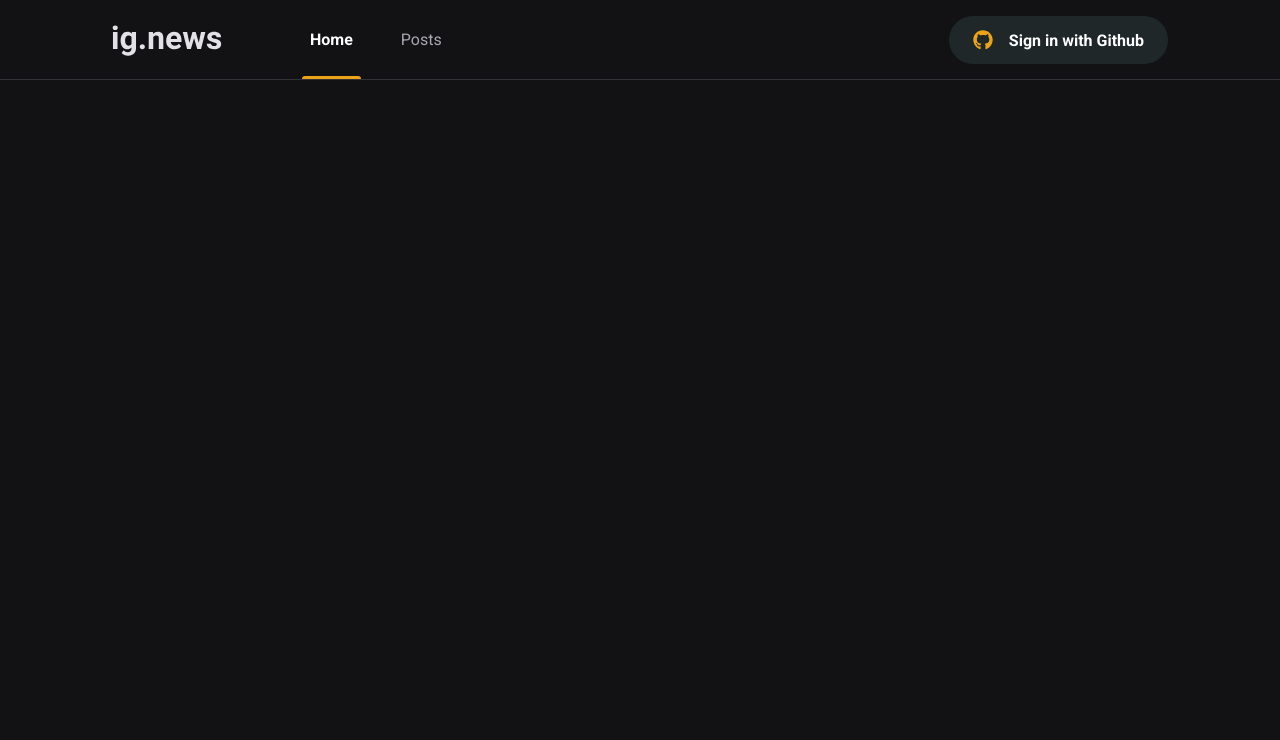
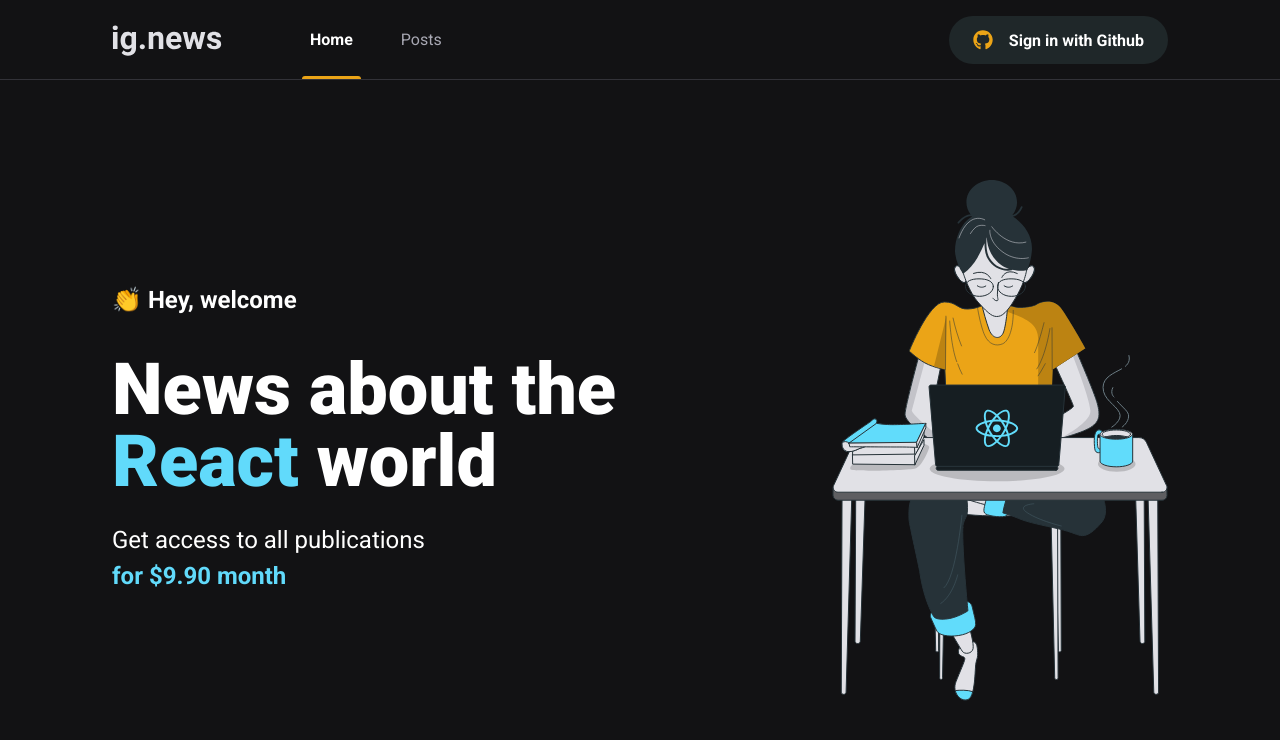
Before and after one commit to araujo-jp/IgNews, a Next.js app: page / in a window 1280 px wide. Shown: the top 740 px of the page. Built offline with nearby package versions, Linux system fonts and the light colour scheme.

Commit message:
feat: add main content home

```diff
--- /dev/null
+++ b/src/pages/home.module.scss
@@ -0,0 +1,45 @@
+.contentContainer {
+  max-width: 1120px;
+  margin: 0 auto;
+  padding: 0 2rem;
+  height: calc(100vh - 5rem);
+
+  display: flex;
+  align-items: center;
+  justify-content: space-between;
+}
+
+.hero {
+  max-width: 600px;
+
+  span {
+    font-size: 1.5rem;
+    font-weight: bold;
+  }
+
+  h1 {
+    font-size: 4.5rem;
+    line-height: 4.5rem;
+    font-weight: 900;
+    margin-top: 2.5rem;
+
+    span {
+      color: var(--cyan-500);
+      font-size: 4.5rem;
+      line-height: 4.5rem;
+      font-weight: 900;
+      margin-top: 2.5rem;
+    }
+  }
+
+  p {
+    font-size: 1.5rem;
+    line-height: 2.25rem;
+    margin-top: 1.5rem;
+
+    span {
+      color: var(--cyan-500);
+      font-weight: bold;
+    }
+  }
+}
--- a/src/pages/index.tsx
+++ b/src/pages/index.tsx
@@ -1,4 +1,6 @@
 import Head from 'next/head'
+
+import styles from './home.module.scss'
 
 export default function Home() {
   return (
@@ -6,6 +8,19 @@ export default function Home() {
       <Head>
         <title>Home | Ig.news</title>
       </Head>
+
+      <main className={styles.contentContainer}>
+        <section className={styles.hero}>
+          <span>👏 Hey, welcome</span>
+          <h1>News about the <span>React</span> world</h1>
+          <p>
+            Get access to all publications <br />
+            <span>for $9.90 month</span>
+          </p>
+        </section>
+
+        <img src="/images/avatar.svg" alt="ig news avatar" />
+      </main>
     </>
   )
 }
```
